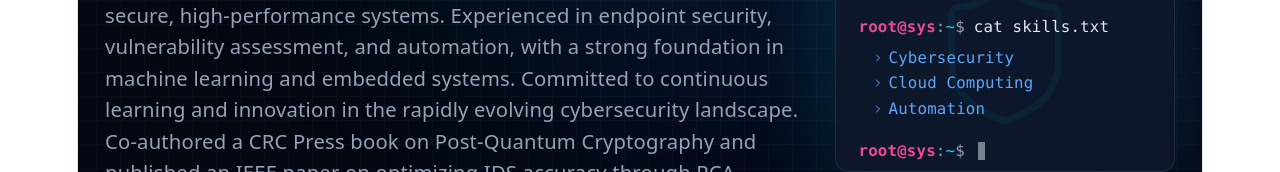
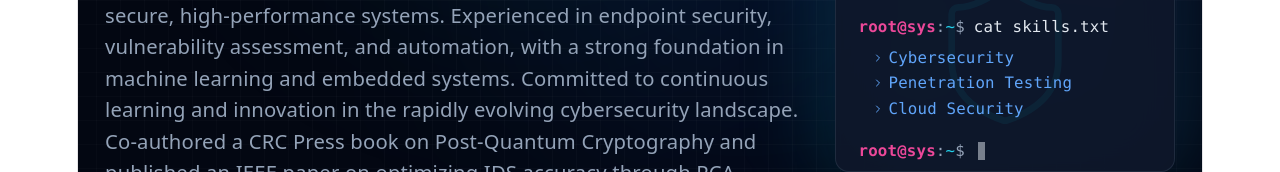
Before and after one commit to Amer-Mosally/Amer-Mosally.github.io, a React (Vite) app: page / in a window 1280 px wide. Shown: the part 456-628 px from the top of the page. Built offline with nearby package versions, Linux system fonts and the light colour scheme.

Commit message:
Update App.jsx

```diff
--- a/src/App.jsx
+++ b/src/App.jsx
@@ -250,8 +250,8 @@ const TerminalGraphic = () => (
           <span className="text-slate-700 dark:text-slate-200">cat skills.txt</span>
           <div className="text-blue-600 dark:text-blue-400 ml-2 sm:ml-3 mt-1.5 leading-relaxed">
             <div className="flex items-center"><ChevronRight size={12} className="mr-1" /> Cybersecurity</div>
-            <div className="flex items-center"><ChevronRight size={12} className="mr-1" /> Cloud Computing</div>
-            <div className="flex items-center"><ChevronRight size={12} className="mr-1" /> Automation</div>
+            <div className="flex items-center"><ChevronRight size={12} className="mr-1" /> Penetration Testing</div>
+            <div className="flex items-center"><ChevronRight size={12} className="mr-1" /> Cloud Security</div>
           </div>
         </div>
 
```
